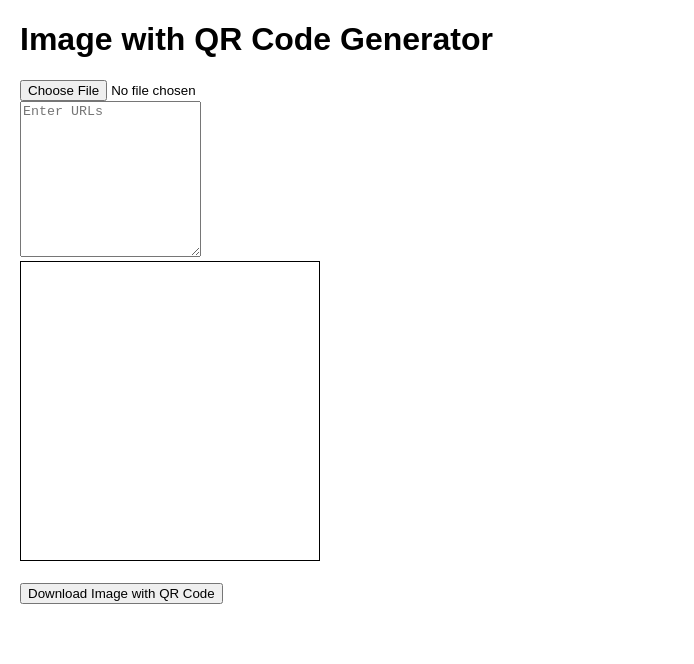
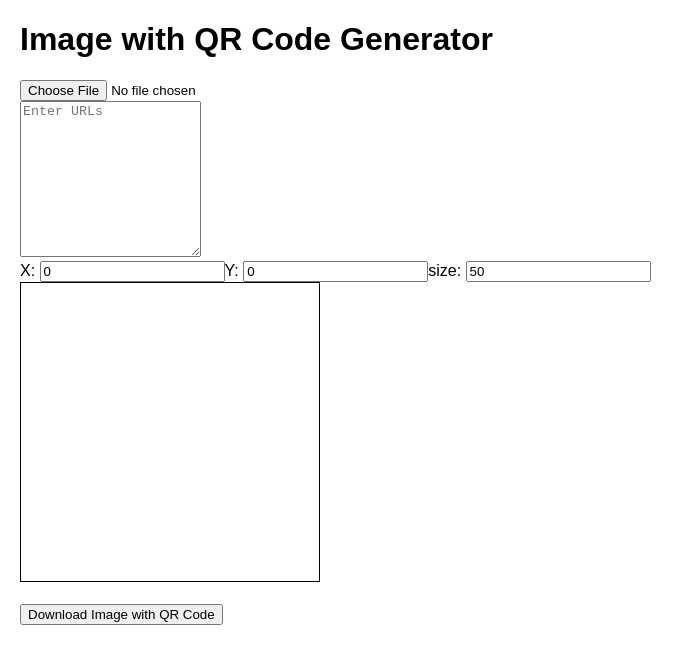
Before and after one commit to guangyangliu/generate_images_with_qrCodes, a React (Create React App) app: page / in a window 1280 px wide. Shown: the top 664 px of the page, without its empty margins (0-694 px from the left). Built offline with nearby package versions, Linux system fonts and the light colour scheme.

Commit message:
commit for safe.

```diff
--- a/src/App.js
+++ b/src/App.js
@@ -1,4 +1,4 @@
-import React, { use, useEffect, useRef, useState} from "react";
+import React, {useEffect, useRef, useState} from "react";
 import { QRCodeCanvas } from "qrcode.react";
 import './App.css';
 
@@ -14,43 +14,55 @@ function UrlUpload({handleUrl, urls}) {
   type="text"
   placeholder="Enter URLs"
   value={urls}
-  onChange={(e) => handleUrl(e)}
+  onChange={handleUrl}
   rows = "10"
 />
 }
 
+function QrDetail({qrDetail,handleQrDetail}) {
+  return <form>
+    <label>X: <input id="x" type="number" value={qrDetail.x} onChange={handleQrDetail}></input></label>
+    <label>Y: <input id="y" type="number" value={qrDetail.y} onChange={handleQrDetail}></input></label>
+    <label>size: <input id="size" type="number" value={qrDetail.size} onChange={handleQrDetail}></input></label>
+  </form>
+}
+
 //take an imageSrc show an image with qrcode on it.
 function Canvas({imageSrc, mainCanvas}) {
-
-
   useEffect(()=> {
     if (mainCanvas.current && imageSrc) {
-      let img = new Image();
-      img.src = imageSrc;
-      img.onload = ()=> {
-      const canvasContext = mainCanvas.current.getContext('2d');
-      mainCanvas.current.width = img.width;
-      mainCanvas.current.height = img.height;
-      canvasContext.drawImage(img, 0, 0, img.width, img.height);
-    }
+    drawMainCanvas(mainCanvas,imageSrc)
     }
   },[imageSrc]);
   return <canvas ref={mainCanvas} id="mainCanvas" width = '300' height= '300'> </canvas>
 }
 
-function DemoQr({urls, mainCanvas}) {
+function drawMainCanvas(mainCanvas, imageSrc) {
+    let img = new Image();
+    img.src = imageSrc;
+    img.onload = ()=> {
+    const canvasContext = mainCanvas.current.getContext('2d');
+    mainCanvas.current.width = img.width;
+    mainCanvas.current.height = img.height;
+    canvasContext.drawImage(img, 0, 0, img.width, img.height);
+  }
+}
+
+function QrCode({urls, mainCanvas, qrDetail, imageSrc}) {
   const qrCodeCanvas = useRef(null);
   useEffect(() => {
     if(mainCanvas.current && urls) {
+      const mainContext = mainCanvas.current.getContext('2d');
+      mainContext.clearRect(0, 0, mainCanvas.current.width, mainCanvas.current.height);
+      drawMainCanvas(mainCanvas, imageSrc);
       const qrCodeImage = new Image();
       qrCodeImage.src = qrCodeCanvas.current.toDataURL('image/png');
       qrCodeImage.onload = () => {
-        const mainContext = mainCanvas.current.getContext('2d');
-        mainContext.drawImage(qrCodeImage, 50, 50, qrCodeImage.width, qrCodeImage.height);
+        mainContext.drawImage(qrCodeImage, qrDetail.x, qrDetail.y, qrDetail.size, qrDetail.size);
       }
 
     }
-  }, [urls, mainCanvas]);
+  }, [urls, mainCanvas, qrDetail]);
   const urlsArray = urls.split('\n');
   return <QRCodeCanvas ref={qrCodeCanvas} value={urlsArray[0]} style={{display: 'none'}} />
 }
@@ -70,11 +82,11 @@ function QrCodes({urls}) {
   )
 }
 
-
-
 const App = () => {
   const[imageSrc, setImageSrc] = useState('');
   const[urls, setUrls] = useState('');
+  const[qrDetail, setQrDetail] = useState({x:0, y:0, size: 50});
+  console.log(qrDetail);
   const mainCanvas = useRef(null);
   //const [qrCodePosition, setQrCodePosition] = useState({x:0, y:0, width:100, height:100});
 
@@ -90,7 +102,12 @@ const App = () => {
     setUrls(e.target.value);
   }
 
-
+  function handleQrDetail(e) {
+    const target = e.target;
+    const id = target.id;
+    const value = target.value;
+    setQrDetail({...qrDetail, [id]: parseInt(value,10)})
+  }
 
 
   function handleDownload() {
@@ -137,7 +154,6 @@ const App = () => {
 
 
 
-
   return (
     <div>
       <h1>Image with QR Code Generator</h1>
@@ -145,9 +161,10 @@ const App = () => {
       <br />
       <UrlUpload handleUrl={handleUrl} url={urls}/>
       <br />
+      <QrDetail handleQrDetail={handleQrDetail} qrDetail={qrDetail}/>
       <Canvas imageSrc={imageSrc} mainCanvas={mainCanvas}/>
       <br />
-      <DemoQr urls={urls}  mainCanvas={mainCanvas}/>
+      <QrCode urls={urls}  mainCanvas={mainCanvas} qrDetail={qrDetail} imageSrc={imageSrc}/>
       <QrCodes urls={urls} />
       <br />
       <button onClick={handleDownload}>
```
